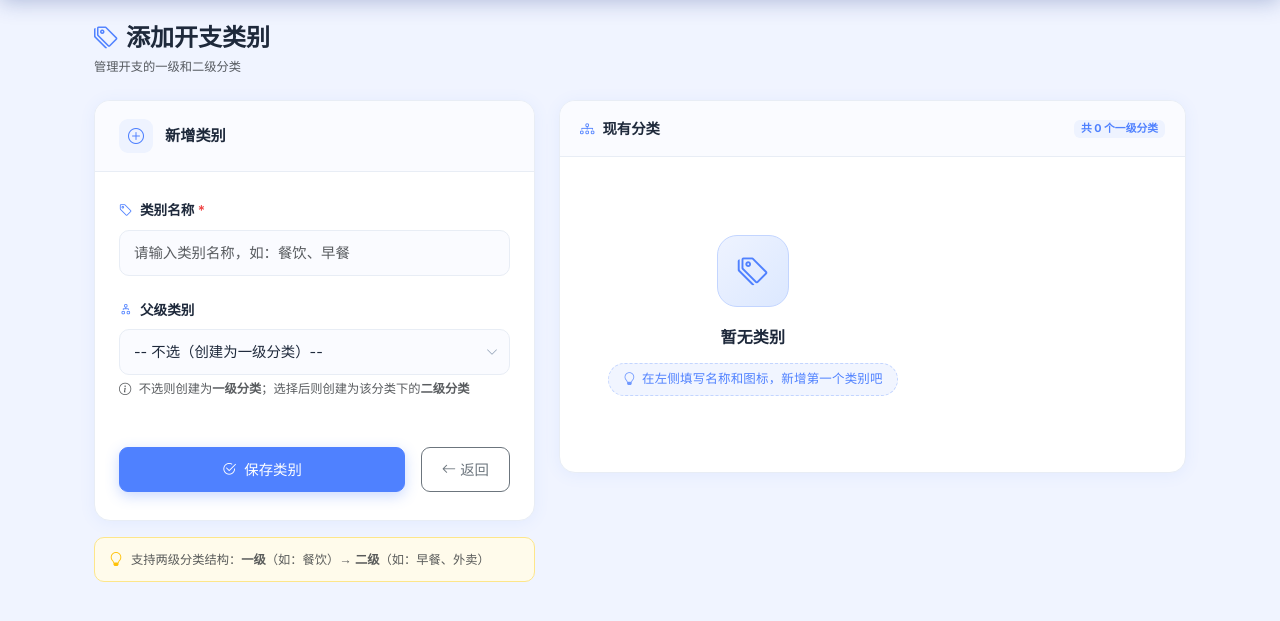
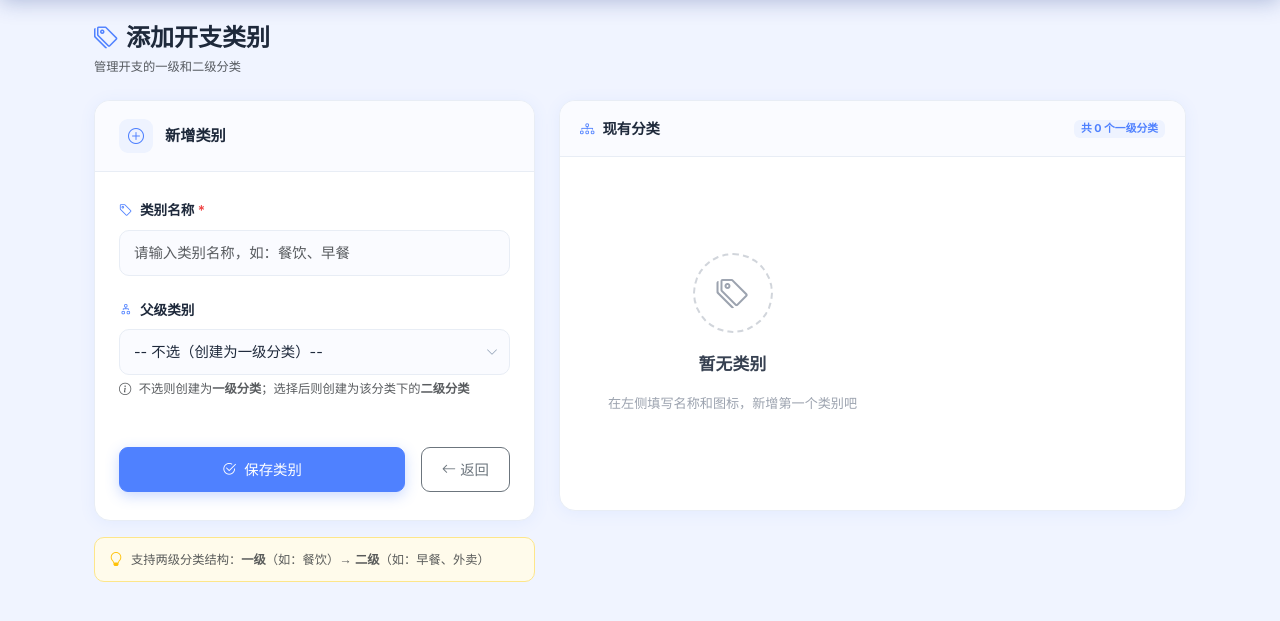
Before and after one commit to Charlesbibi/expense_tracker, a Django app: page /category/add/ in a window 1280 px wide. Shown: the part 64-685 px from the top of the page. Run offline with Django 4.2, Linux system fonts and the light colour scheme; data that the repository does not hold is empty.

```diff
--- a/expenses/templates/expenses/add_category.html
+++ b/expenses/templates/expenses/add_category.html
@@ -129,15 +129,12 @@
                         {% endfor %}
                     </div>
                 {% else %}
-                    <div class="empty-state-wrap">
+                    <div class="empty-state-wrap empty-state-wrap--minimal">
                         <div class="empty-state-icon">
                             <i class="bi bi-tags"></i>
                         </div>
                         <div class="empty-state-title">暂无类别</div>
-                        <div class="empty-state-hint">
-                            <i class="bi bi-lightbulb"></i>
-                            在左侧填写名称和图标，新增第一个类别吧
-                        </div>
+                        <div class="empty-state-sub">在左侧填写名称和图标，新增第一个类别吧</div>
                     </div>
                 {% endif %}
             </div>
--- a/static/custom.css
+++ b/static/custom.css
@@ -353,63 +353,42 @@ body {
     flex-direction: column;
     align-items: center;
     justify-content: center;
-    padding: 64px 24px 56px;
-    gap: 12px;
+    padding: 72px 24px 64px;
+    gap: 14px;
     text-align: center;
     vertical-align: middle;
 }
 
+.empty-state-wrap--minimal {
+    padding: 80px 24px;
+    gap: 16px;
+}
+
 .empty-state-icon {
-    width: 72px;
-    height: 72px;
-    border-radius: 20px;
-    background: linear-gradient(135deg, #eef3ff 0%, #dce8ff 100%);
-    border: 1.5px solid #c3d5ff;
+    width: 80px;
+    height: 80px;
+    border-radius: 50%;
+    border: 2px dashed #d1d5db;
     display: flex;
     align-items: center;
     justify-content: center;
-    font-size: 1.9rem;
-    color: var(--primary);
-    margin-bottom: 4px;
-    animation: emptyFloat 3s ease-in-out infinite;
-}
-
-@keyframes emptyFloat {
-    0%, 100% { transform: translateY(0); }
-    50%       { transform: translateY(-6px); }
+    font-size: 2rem;
+    color: #9ca3af;
+    margin-bottom: 2px;
 }
 
 .empty-state-title {
-    font-size: 1rem;
-    font-weight: 700;
-    color: var(--text);
-    letter-spacing: .2px;
-}
-
-/* hint 胶囊样式 */
-.empty-state-hint {
-    display: inline-flex;
-    align-items: center;
-    gap: 6px;
-    padding: 5px 14px;
-    border-radius: 999px;
-    background: #f1f5ff;
-    border: 1px dashed #c3d5ff;
-    font-size: .78rem;
-    color: var(--primary);
-    letter-spacing: .2px;
-    margin-bottom: 4px;
-}
-
-.empty-state-hint i {
-    font-size: .8rem;
-    opacity: .8;
-}
-
-.empty-state-btn {
-    margin-top: 4px;
-    padding: 10px 24px !important;
-    font-size: .88rem !important;
+    font-size: 1.05rem;
+    font-weight: 600;
+    color: #374151;
+    letter-spacing: .3px;
+}
+
+.empty-state-sub {
+    font-size: .82rem;
+    font-weight: 400;
+    color: #9ca3af;
+    line-height: 1.5;
 }
 
 /* 表格底部 */
```
Also changed, not shown: expenses/templates/expenses/list.html (+3 -12 lines).
